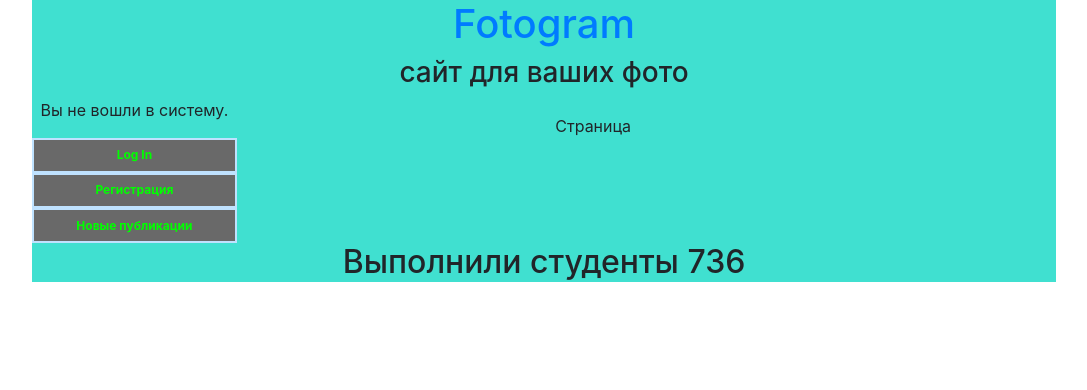
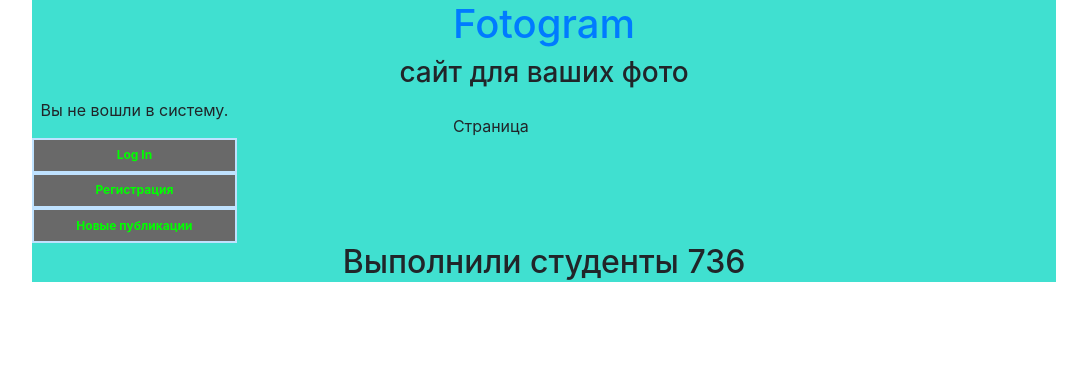
Before and after one commit to qruk/imagehub, a Django app: template imgprovider/templates/user_page.html in a window 1280 px wide. Shown: the top 390 px of the page, without its empty margins (96-1183 px from the left). Run offline with Django 3.2, Linux system fonts and the light colour scheme; the template is opened without the code that fills it, so the values that code supplies are empty; some libraries are stand-ins or nearby versions.

Commit message:
margin try

```diff
--- a/imgprovider/templates/baseBlock.html
+++ b/imgprovider/templates/baseBlock.html
@@ -50,7 +50,7 @@
             outline: 0px solid #000;
         }
          #center {
-            margin:2% 15% 2% 2%;
+            margin:2% 40% 2% 2%;
             float:center;
             align:center;
         }
```
